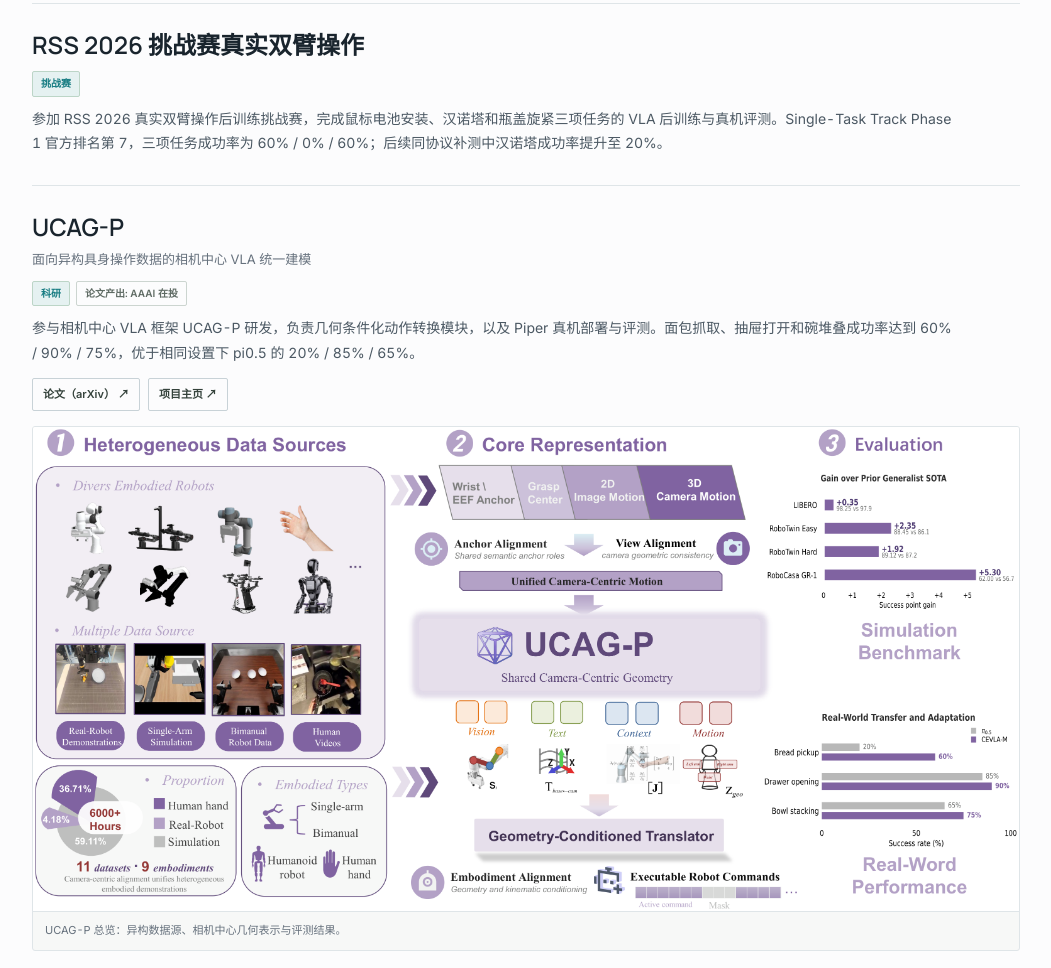
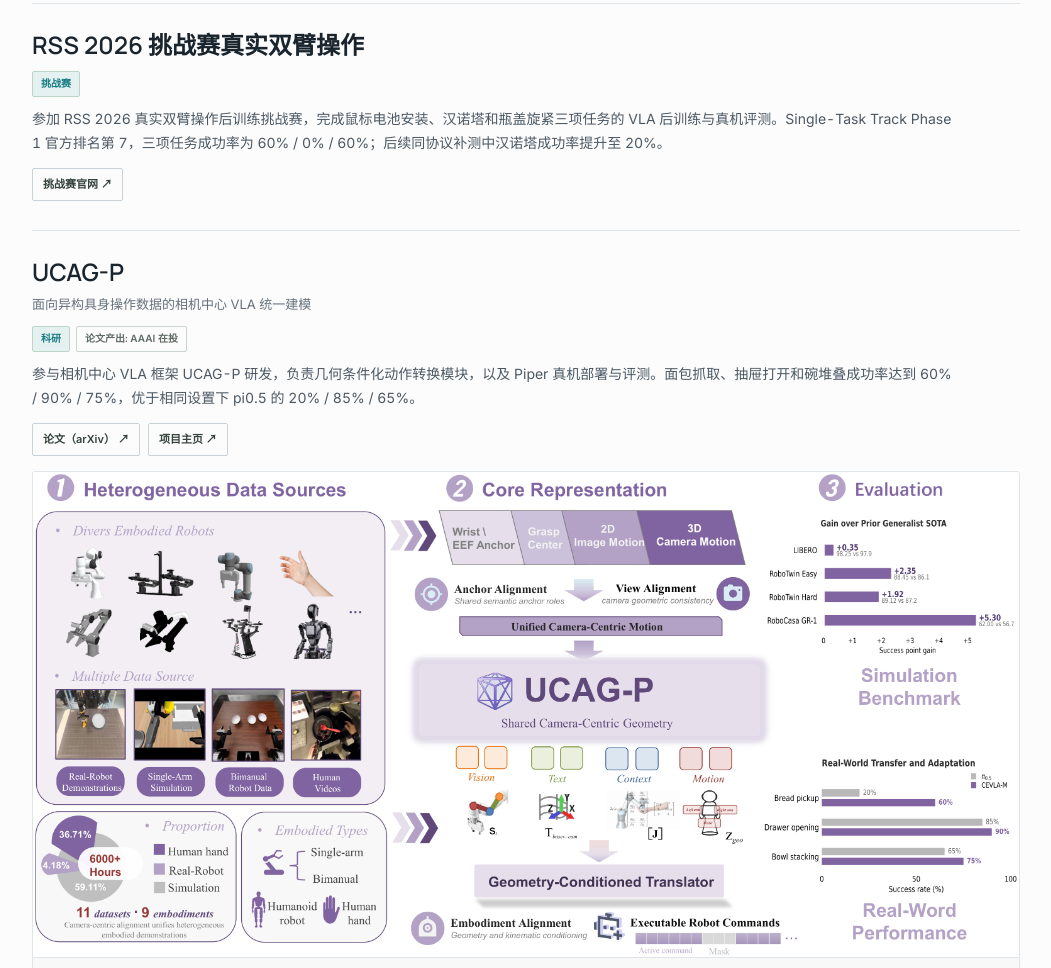
Before and after one commit to rookie1999/rookie1999.github.io, a plain HTML site: page index.html in a window 1280 px wide. Shown: the part 3167-4135 px from the top of the page, without its empty margins (224-1275 px from the left). Drawn offline with Linux system fonts and the light colour scheme.

Commit message:
Add rss link

```diff
--- a/index.html
+++ b/index.html
@@ -734,6 +734,9 @@
     };
 
     const projectLinks = {
+      "Post-Training for Robotics Challenge": [
+        { href: "https://posttraining-for-robotics.github.io/", zh: "\u6311\u6218\u8d5b\u5b98\u7f51", en: "Challenge Website" }
+      ],
       "UCAG-P": [
         { href: "https://arxiv.org/pdf/2608.26058", zh: "\u8bba\u6587\uff08arXiv\uff09", en: "Paper (arXiv)" },
         { href: "https://public-bots.github.io/UCAG-P/", zh: "\u9879\u76ee\u4e3b\u9875", en: "Project" }
```
